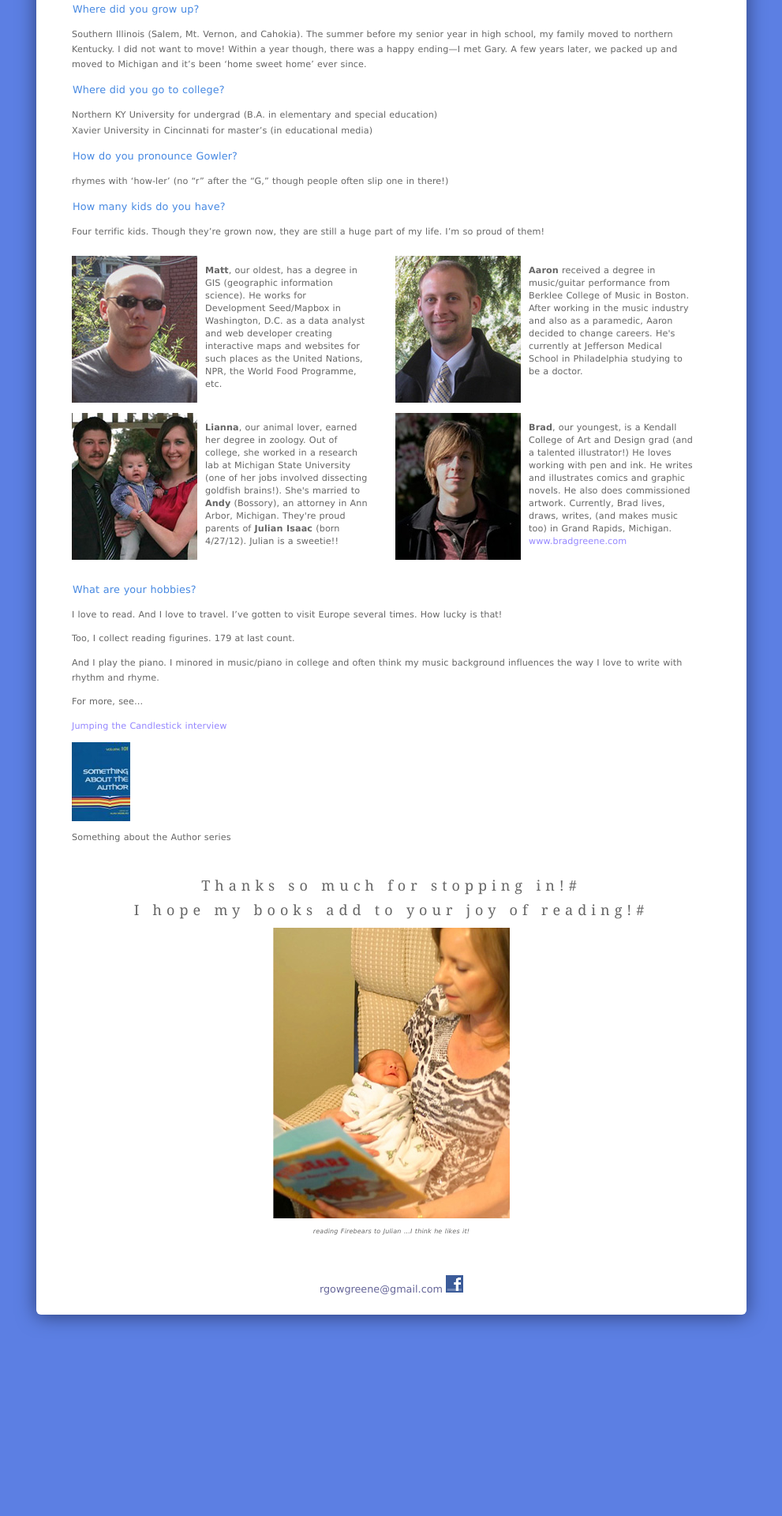
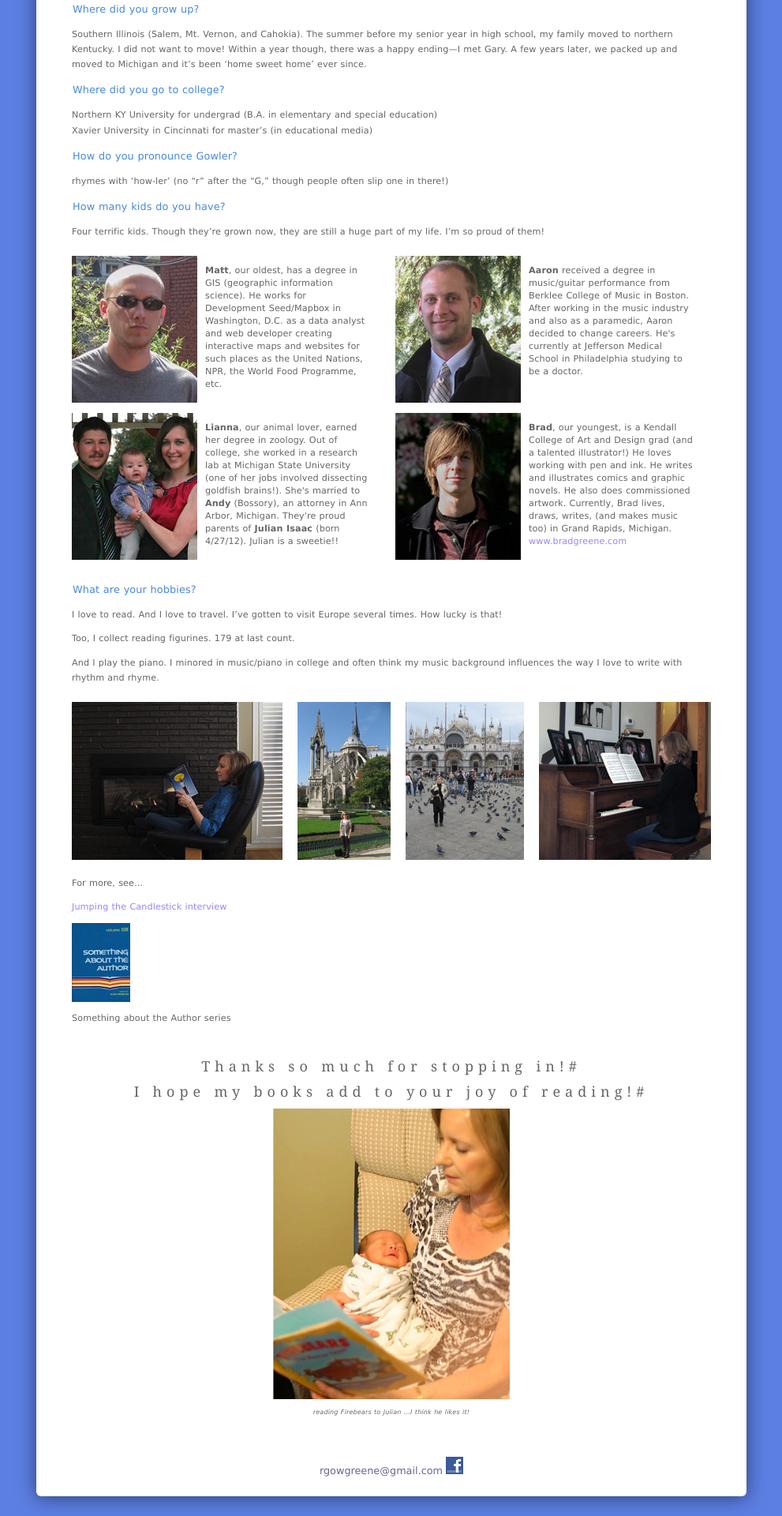
Before and after one commit to MateoV/rhondagowlergreene.com, a Jekyll site: the page built from _posts/bio/0001-01-01-bio.md, in a window 1280 px wide. Shown: the part 1442-3362 px from the top of the page at 79% size, without its empty margins (144-1135 px from the left). Built offline with Jekyll 4.4.1, drawn with Linux system fonts in a browser that asks for light colours; some web fonts are replaced; before the commit the page ends 3132 px from its top, so only the background shows below that.

Commit message:
bio pics

```diff
--- a/_posts/bio/0001-01-01-bio.md
+++ b/_posts/bio/0001-01-01-bio.md
@@ -104,6 +104,11 @@ Too, I collect reading figurines. 179 at last count.
 
 And I play the piano. I minored in music/piano in college and often think my music background influences the way I love to write with rhythm and rhyme.
 
+<div id="bio_img_hobbies"><img src="{{site.baseurl}}/img/bio_cottage.jpg" width="267" height="200" alt="Reading" /></div>
+<div id="bio_img_hobbies"><img src="{{site.baseurl}}/img/bio_paris.jpg" width="118" height="200" alt="Paris" /></div>
+<div id="bio_img_hobbies"><img src="{{site.baseurl}}/img/bio_venice.jpg" width="150" height="200" alt="Venice" /></div>
+<div id="bio_img_hobbies2"><img src="{{site.baseurl}}/img/bio_piano.jpg" width="218" height="200" alt="Piano" /></div>
+
 For more, see…
 
 <p>
--- a/css/style.css
+++ b/css/style.css
@@ -131,8 +131,14 @@ a img {
 	margin: 25px auto;
 	padding:1px 0 10px 0;
     width: 900px;
+	-webkit-border-radius: 6px;
+	-moz-border-radius: 6px;
+	-o-border-radius: 6px;
 	border-radius: 6px;
-    box-shadow: 0 2px 25px #2e4178;
+    -webkit-box-shadow: 0 2px 25px #2e4178;
+	-moz-box-shadow: 0 2px 25px #2e4178;
+	-o-box-shadow: 0 2px 25px #2e4178;
+	box-shadow: 0 2px 25px #2e4178;
 	background:#FFF;
 }
 
@@ -472,7 +478,7 @@ blockquote.standtall {
 
 .awards {
   font-size:.7em;
-  color: #4789e2;
+  color: #97a2ba;
   padding:0 0 0 0;
   margin-right: 2em;
   word-spacing:0.04em;
@@ -481,7 +487,7 @@ blockquote.standtall {
 
 .starred {
   font-size:1em;
-  color: #4789e2;
+  color: #97a2ba;
   padding:0;
   margin:0;
   word-spacing:0.04em;
@@ -791,6 +797,18 @@ blockquote.standtall {
 	overflow: hidden;
 }
 
+#bio_img_hobbies {
+	float: left;
+	margin: 10px 19px 15px 0;
+	overflow: hidden;
+}
+
+#bio_img_hobbies2 {
+	float: left;
+	margin: 10px 0 15px 0;
+	overflow: hidden;
+}
+
 #gary {
 	height: 280px;
 	margin: 0;
```
Also changed, not shown: _posts/visits/0001-01-01-school.md (+2 -0 lines), img/bio_cottage.jpg, img/bio_paris.jpg, img/bio_piano.jpg, img/bio_venice.jpg, img/visits_workshop.jpg (added).
